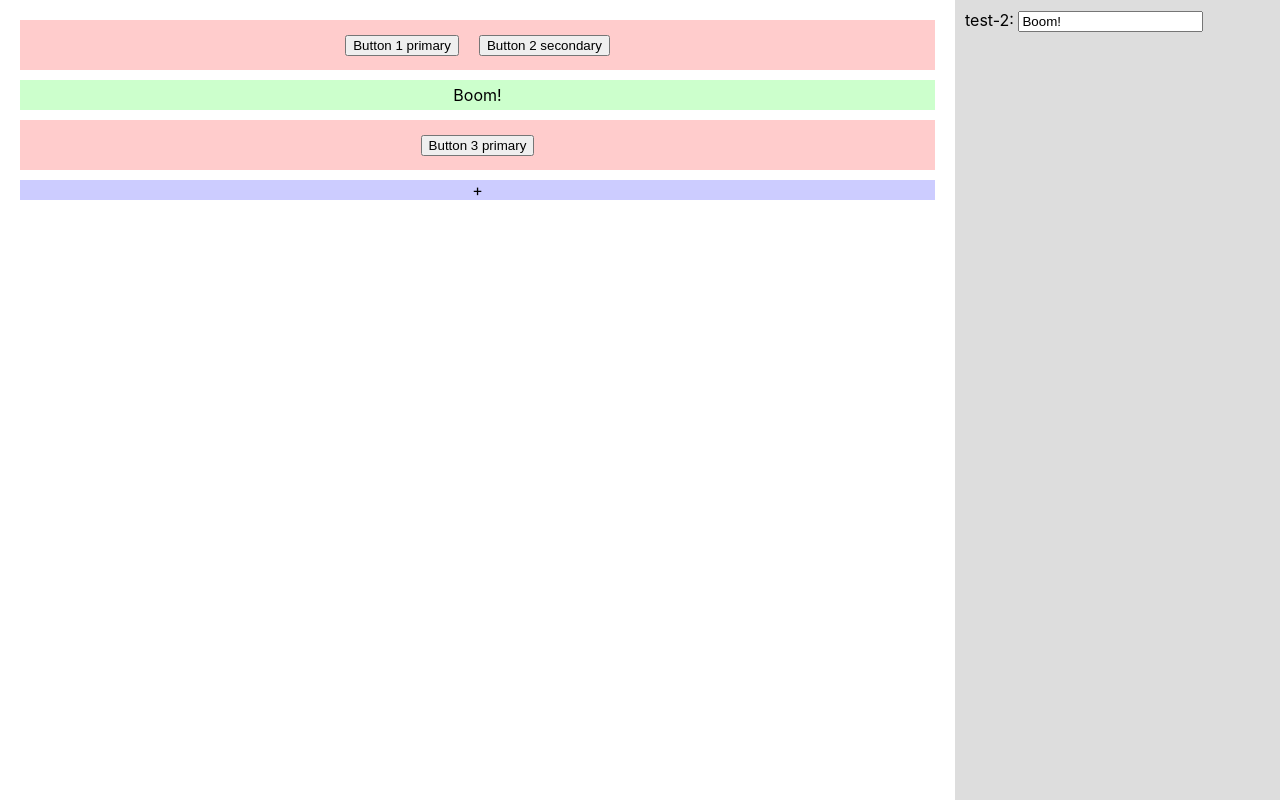
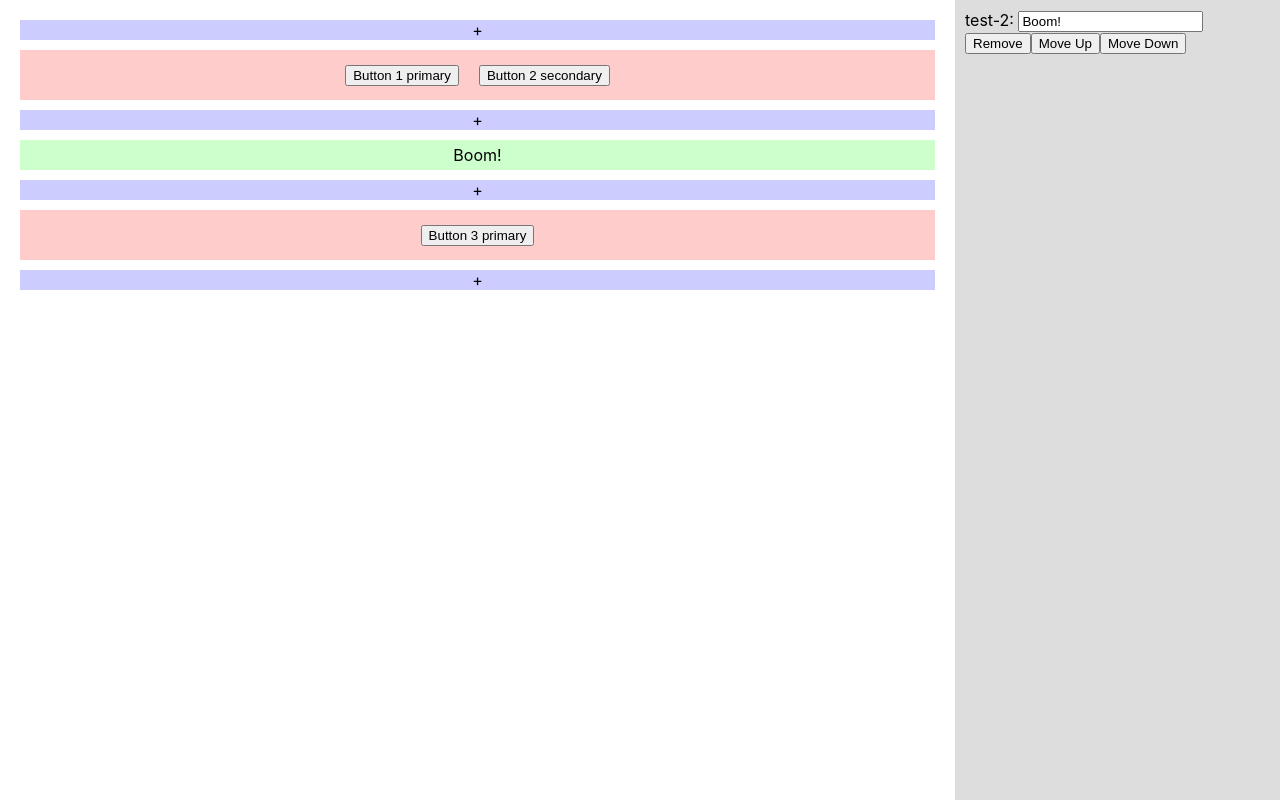
Before and after one commit to ZekNikZ/TypescriptDynamicComponentDemo, a React (Create React App) app: page / in a window 1280 px wide. Both pictures are taken after a click on the element "Boom!". Built offline with nearby package versions, Linux system fonts and the light colour scheme.

Commit message:
Editor delete and move examples

```diff
--- a/src/dynamic-components/registry.tsx
+++ b/src/dynamic-components/registry.tsx
@@ -17,6 +17,11 @@ export function DynamicComponent<Type extends keyof typeof DYNAMIC_COMPONENT_REG
     return DYNAMIC_COMPONENT_REGISTRY[props.type].component(props as never);
 }
 
-export function DynamicComponentEditor<Type extends keyof typeof DYNAMIC_COMPONENT_REGISTRY, Props extends DCEditorProps<Type, Extract<DynamicComponentData,{type: Type}>>>(props: Props) {
-    return DYNAMIC_COMPONENT_REGISTRY[props.type].editor(props as never);
+export function DynamicComponentEditor<Type extends keyof typeof DYNAMIC_COMPONENT_REGISTRY, Props extends DCEditorProps<Type, Extract<DynamicComponentData,{type: Type}>>>(props: Props & { onDelete: (id: string) => void, onMoveUp: (id: string) => void, onMoveDown: (id: string) => void }) {
+    return <div>
+        {DYNAMIC_COMPONENT_REGISTRY[props.type].editor(props as never)}
+        <button onClick={() => props.onDelete(props.id)}>Remove</button>
+        <button onClick={() => props.onMoveUp(props.id)}>Move Up</button>
+        <button onClick={() => props.onMoveDown(props.id)}>Move Down</button>
+    </div>;
 }
--- /dev/null
+++ b/src/dynamic-components/utils.ts
@@ -0,0 +1,22 @@
+export function insertAt<T>(arr: T[], index: number, element: T) {
+    return [ ...arr.slice(0, index), element, ...arr.slice(index) ];
+}
+
+export function moveElement<T>(arr: T[], element: T, offset: number) {
+    const array = [...arr];
+
+    const fromIndex = arr.indexOf(element);
+    if (fromIndex === -1) return array;
+
+    const toIndex = Math.max(0, Math.min(arr.length - 1, fromIndex + offset));
+    const startIndex = fromIndex < 0 ? array.length + fromIndex : fromIndex;
+
+	if (startIndex >= 0 && startIndex < array.length) {
+		const endIndex = toIndex < 0 ? array.length + toIndex : toIndex;
+
+		const [item] = array.splice(fromIndex, 1);
+		array.splice(endIndex, 0, item);
+	}
+
+    return array;
+}
--- a/src/pages/DynamicPage.tsx
+++ b/src/pages/DynamicPage.tsx
@@ -10,13 +10,16 @@ type Props = {
         inEditor: true;
         onSelected: (data: DynamicComponentData) => void;
         selected: string;
-        onAddClick: () => void;
+        onAddClick: (id?: string) => void;
     }
 );
 
 export default function DynamicPage({ ids, components, ...rest } : Props) {
     return <div style={{ width: '100%', height: '100%', display: 'flex', flexDirection: 'column', gap: '10px' }}>
-        {ids.map(id => <DynamicComponent key={id} type={components[id].type} data={components[id]} selected={rest.inEditor && id === rest.selected} inEditor={rest.inEditor} onSelected={rest.inEditor ? rest.onSelected : undefined}/>)}
-        {rest.inEditor && <div style={{ height: '20px', lineHeight: '20px', textAlign: 'center', backgroundColor: '#CCCCFF' }} onClick={rest.onAddClick}>+</div>}
+        {ids.map(id => <>
+            {rest.inEditor && <div key={`${id}-editor`} style={{ height: '20px', lineHeight: '20px', textAlign: 'center', backgroundColor: '#CCCCFF' }} onClick={() => rest.onAddClick(id)}>+</div>}
+            <DynamicComponent key={id} type={components[id].type} data={components[id]} selected={rest.inEditor && id === rest.selected} inEditor={rest.inEditor} onSelected={rest.inEditor ? rest.onSelected : undefined}/>
+        </>)}
+        {rest.inEditor && <div style={{ height: '20px', lineHeight: '20px', textAlign: 'center', backgroundColor: '#CCCCFF' }} onClick={() => rest.onAddClick()}>+</div>}
     </div>
 }
--- a/src/pages/PageBuilder.tsx
+++ b/src/pages/PageBuilder.tsx
@@ -1,5 +1,6 @@
 import React, { useReducer, useState } from 'react';
 import { DynamicComponentData, DynamicComponentEditor } from '../dynamic-components';
+import { insertAt, moveElement } from '../dynamic-components/utils';
 import DynamicPage from './DynamicPage';
 import { DataMap } from './types';
 
@@ -39,18 +40,32 @@ type State = { ids: string[], components: DataMap };
 const componentIds = initialComponents.map(c => c.id);
 const componentsMap: DataMap = initialComponents.reduce((acc, comp) => ({...acc, [comp.id]: comp}), {});
 
-function reducer(state: State, action: { type: 'update' | 'add', id: string, data: DynamicComponentData } | { type: 'remove', id: string }) {
+type Action =
+    | { type: 'update', id: string, data: DynamicComponentData }
+    | { type: 'add', id?: string, data: DynamicComponentData }
+    | { type: 'remove', id: string }
+    | { type: 'move-up', id: string }
+    | { type: 'move-down', id: string };
+
+function reducer(state: State, action: Action) {
     const { ids, components } = state;
-    const { type, id } = action;
 
-    switch (type) {
+    switch (action.type) {
         case 'update':
-            return { ids, components: { ...components, [id]: action.data } };
+            return { ids, components: { ...components, [action.id]: action.data } };
         case 'add':
-            return { ids: [...ids, id], components: { ...components, [id]: action.data } };
+            if (!action.id) {
+                return { ids: [...ids, action.data.id], components: { ...components, [action.data.id]: action.data } };
+            }
+            const index = ids.indexOf(action.id);
+            return { ids: insertAt(ids, index, action.data.id), components: { ...components, [action.data.id]: action.data } };
         case 'remove':
-            delete components[id];
-            return { ids: ids.filter(_id => _id !== id) , components }
+            delete components[action.id];
+            return { ids: ids.filter(_id => _id !== action.id), components };
+        case 'move-up':
+            return { ids: moveElement(ids, action.id, -1), components };
+        case 'move-down':
+            return { ids: moveElement(ids, action.id, 1), components };
     }
 
     return state;
@@ -62,8 +77,8 @@ export default function PageBuilder() {
     const [selected, setSelected] = useState('');
     const [nextId, setNextId] = useState(4);
 
-    const onAddClick = () => {
-        dispatch({ type: 'add', id: `test-${nextId}`, data: {
+    const onAddClick = (id?: string) => {
+        dispatch({ type: 'add', id, data: {
             type: 'text-area',
             id: `test-${nextId}`,
             text: `Text Area ${nextId}`
@@ -73,12 +88,25 @@ export default function PageBuilder() {
         setNextId(nextId + 1);
     }
 
+    const onDelete = (id: string) => {
+        dispatch({ type: 'remove', id });
+        setSelected('');
+    }
+
+    const onMoveUp = (id: string) => {
+        dispatch({ type: 'move-up', id });
+    }
+
+    const onMoveDown = (id: string) => {
+        dispatch({ type: 'move-down', id });
+    }
+
     return <div style={{ position: 'absolute', width: '100%', height: '100%', display: 'flex' }}>
         <div style={{ flex: '3', padding: '20px' }}>
             <DynamicPage ids={ids} components={components} inEditor selected={selected} onSelected={(data) => setSelected(data.id)} onAddClick={onAddClick}/>
         </div>
         <div style={{ flex: '1', padding: '10px', backgroundColor: '#DDDDDD' }}>
-            {selected && <DynamicComponentEditor {...components[selected]} data={components[selected]} onChange={data => dispatch({ type: 'update', id: data.id, data })}/>}
+            {selected && <DynamicComponentEditor {...components[selected]} data={components[selected]} onChange={data => dispatch({ type: 'update', id: data.id, data })} onDelete={onDelete} onMoveUp={onMoveUp} onMoveDown={onMoveDown}/>}
         </div>
     </div>
 }
```
